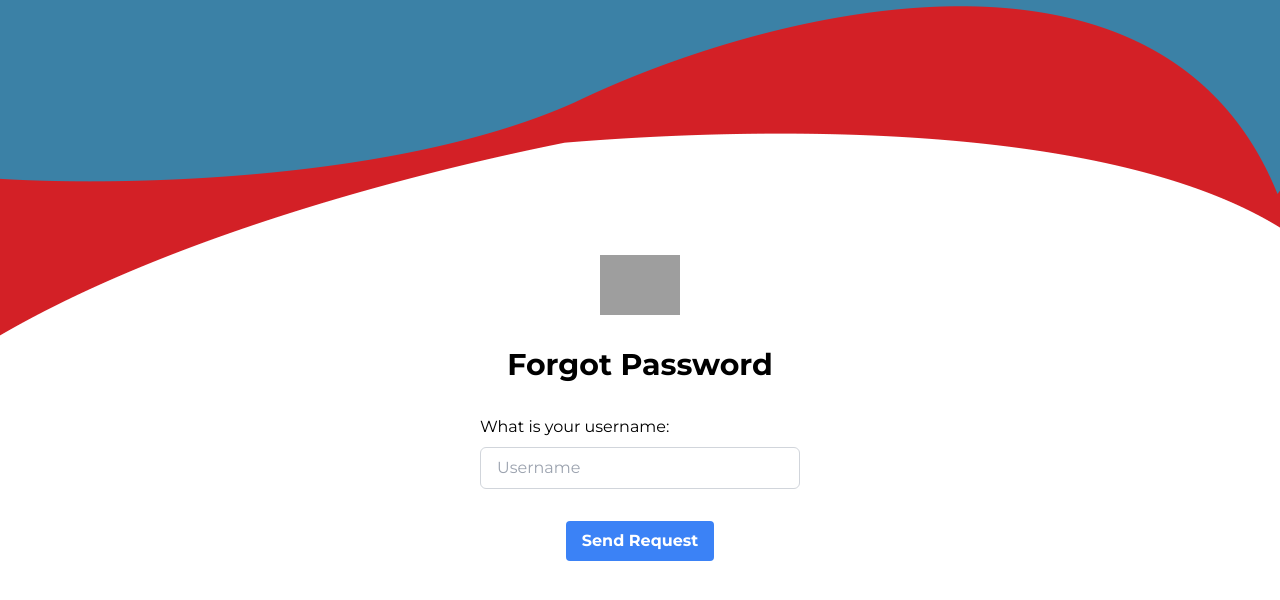
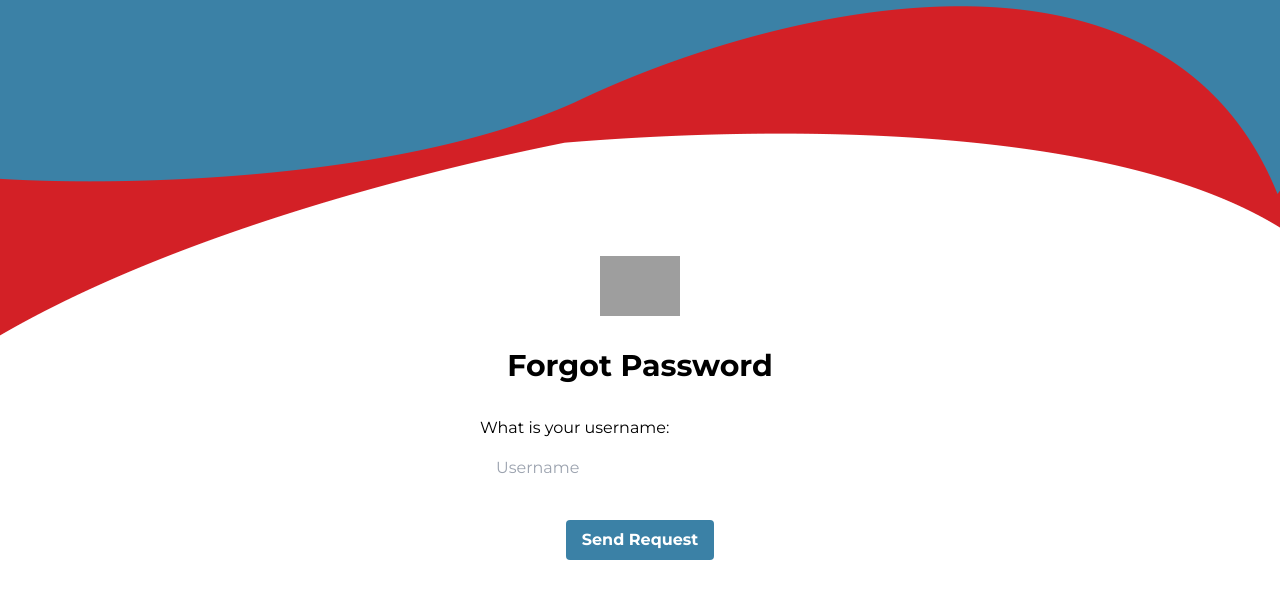
Before and after one commit to MGabrielI45/WebsitePTDKSEP2024, a Next.js app: page /LoginPage/ForgetPassword in a window 1280 px wide. Shown: the top 600 px of the page. Built offline with nearby package versions, Linux system fonts and the light colour scheme; grey boxes are pictures that could not be loaded.

Commit message:
added Forgot Password functionality
- added Resend
- added email template
- edited ForgotPassword page
- edited footer links

```diff
--- a/app/LoginPage/ForgetPassword/page.js
+++ b/app/LoginPage/ForgetPassword/page.js
@@ -1,7 +1,47 @@
+'use client'
+
 import React from 'react';
-import Link from 'next/link';
+import { useState } from 'react';
+import { useRouter } from "next/navigation";
 
 const ForgotPassword = () => {
+
+  const[data, setData] = useState({
+    username: ""
+  })
+
+  const[isSubmitting, setIsSubmitting] = useState(false)
+
+  const handleChange = event => {
+    const { name, value } = event.target;
+    setData((prevProps) => ({
+      ...prevProps,
+      [name]: value
+    }));
+  };
+
+  const router = useRouter()
+  const handleSubmit = async event => {
+
+    event.preventDefault()
+    setIsSubmitting(true)
+
+    const res = await fetch('../../api/send', {
+      method: 'POST',
+      body: JSON.stringify(data)
+    })
+
+    if (res.status === 200) {
+      setData({
+        username: ""
+      })
+      setIsSubmitting(false)
+      router.push('/LoginPage')
+    }
+
+    return res.json()
+  }
+
   const divStyle = {
     backgroundImage: 'url(/LoginBackground.png)',
     backgroundRepeat: 'no-repeat',
@@ -22,6 +62,9 @@ const ForgotPassword = () => {
           className="mt-4"
         />
         <h1 className="text-3xl font-bold mt-8">Forgot Password</h1>
+
+        {/* Form */}
+        <form id="forgot-password-form" onSubmit={handleSubmit} className="flex flex-col items-center justify-center">
           <div className="mt-8">
             <label htmlFor="username" className="block mb-2">
               What is your username:
@@ -31,16 +74,27 @@ const ForgotPassword = () => {
               id="username"
               name="username"
               placeholder="Username"
-            className="border border-gray-300 rounded-md px-4 py-2 w-80 focus:outline-none focus:border-blue-500"
+              value={data.username}
+              onChange={handleChange}
+              className="
+                rounded-md px-4 py-2 w-80 text-white
+                focus:outline-none focus:border-transparent focus:ring-0
+                autofill:shadow-[inset_0_0_0px_1000px_rgb(32,32,32)]
+              "
             />
           </div>
-        <button className="mt-8">
-          <Link href="/LoginPage">
-            <div className="block bg-blue-500 hover:bg-blue-700 text-white font-bold py-2 px-4 rounded focus:outline-none focus:bg-blue-700">
-              Send Request
+          <button type="submit" className="mt-8" disabled={isSubmitting}>
+            <div className="
+              block rounded bg-blue-100 text-white font-bold py-2 px-4
+              hover:bg-blue-200
+              focus:outline-none focus:border-transparent focus:ring-0
+              disabled:pointer-events-none disabled:opacity-80
+            ">
+              {(isSubmitting) ? 'Sending Request' : 'Send Request'}
             </div>
-          </Link>
           </button>
+        </form>
+
       </div>
     </div>
   );
--- /dev/null
+++ b/app/api/send/route.ts
@@ -0,0 +1,25 @@
+import { forgotPasswordEmail } from '../../emails/forgot-password';
+import { Resend } from 'resend';
+import { NextResponse } from 'next/server';
+
+const resend = new Resend(process.env.re_8WYU3XNW_LHKi5WmuhpFFxFvS58AR4SUL);
+
+export async function POST(req) {
+    try {
+        const body = await req.json()
+        const {username} = body
+        const data = await resend.emails.send({
+            from: 'Admin <onboarding@resend.dev>',
+            to: 'timothyniels@gmail.com',
+            subject: 'Forgot Password',
+            react: forgotPasswordEmail({
+                username: username
+            })
+        })
+
+        return NextResponse.json({data})
+    }
+    catch (error) {
+        return NextResponse.json({error})
+    }
+};
--- a/app/components/Footer.js
+++ b/app/components/Footer.js
@@ -20,16 +20,16 @@ const Footer = () => {
             <div className='my-5'>
                 <p className='text-xs font-normal mb-3'>Our Social Media</p>
                 <ul className='flex justify-center items-center'>
-                    <li className='mx-6'><Link href="https://youtube.com" target='_blank'><FaTiktok className='size-8' /></Link></li>
-                    <li className='mx-6'><Link href="https://youtube.com" target='_blank'><FaInstagram className='size-8'/></Link></li>
-                    <li className='mx-6'><Link href="https://youtube.com" target='_blank'><FaYoutube className='size-8'/></Link></li>
-                    <li className='mx-6'><Link href="https://youtube.com" target='_blank'><FaLinkedin className='size-8'/></Link></li>
+                    <li className='mx-6'><Link href="https://www.tiktok.com/@ksep_itb" target='_blank'><FaTiktok className='size-8' /></Link></li>
+                    <li className='mx-6'><Link href="https://www.instagram.com/ksepitb/" target='_blank'><FaInstagram className='size-8'/></Link></li>
+                    <li className='mx-6'><Link href="https://www.youtube.com/@kelompokstudiekonomidanpas9212" target='_blank'><FaYoutube className='size-8'/></Link></li>
+                    <li className='mx-6'><Link href="https://www.linkedin.com/company/ksepitb/" target='_blank'><FaLinkedin className='size-8'/></Link></li>
                 </ul>
             </div>
             <p className='text-sm mt-7'>&copy; 2023 Kelompok Studi Ekonomi dan Pasar Modal ITB. All Rights Reserved.</p>
         </div>
     );
 
-  };
+};
 
   export default Footer;
--- /dev/null
+++ b/app/emails/forgot-password.tsx
@@ -0,0 +1,77 @@
+import {
+    Body,
+    Button,
+    Container,
+    Column,
+    Head,
+    Heading,
+    Hr,
+    Html,
+    Img,
+    Link,
+    Preview,
+    Row,
+    Section,
+    Tailwind,
+    Text,
+    Font
+} from '@react-email/components';
+import * as React from 'react';
+
+interface ForgotPasswordEmailProps {
+    username: string;
+}
+
+export const forgotPasswordEmail: React.FC<Readonly<ForgotPasswordEmailProps>> = ({
+    username
+}) => (
+    <Html>
+        <Head>
+            <Font
+                fontFamily="Montserrat"
+                fallbackFontFamily="Verdana"
+                webFont={{
+                    url: "https://fonts.googleapis.com/css2?family=Montserrat:ital,wght@0,200;0,300;0,400;0,500;0,600;0,700;0,900;1,800&display=swap",
+                    format: "woff2",
+                }}
+                fontWeight={400}
+                fontStyle="normal"
+            />
+        </Head>
+        <Preview> Forgot Email </Preview>
+        <Tailwind>
+            <Body className="bg-slate-100 p-10 my-auto mx-auto">
+                <Container className="rounded-lg bg-white mx-auto w-1/2 p-10">
+                    <Section className="mb-5">
+                        <Img
+                            src="https://ksep-itb.com/static/media/Logo-Home.c767d475c54102a96a15.png"
+                            alt="Vercel"
+                            width="100"
+                            className="my-0 -mb-5 mx-auto"
+                        />
+                        <Heading className="text-black text-2xl font-bold text-center">
+                            Forgot Password...
+                        </Heading>
+                    </Section>
+                    <Hr />
+                    <Section className="mt-5">
+                        <Text className="text-black text-sm">
+                        Hello,
+                        </Text>
+                        <Text className="text-black text-sm">
+                            The PTD KSEP account <strong>{username}</strong> forgot their password.
+                        </Text>
+                    </Section>
+                    <Section className="text-center mt-5">
+                        <Button
+                            href="https://example.com"
+                            className="block rounded-lg bg-[#3B81A6] py-3 px-8 text-white text-base font-bold"
+                        >
+                            Resolve
+                        </Button>
+                    </Section>
+                </Container>
+            </Body>
+        </Tailwind>
+    </Html>
+);
--- a/app/page.js
+++ b/app/page.js
@@ -1,6 +1,7 @@
 import Image from 'next/image'
 import Hero from './components/Hero'
 import Reminder from './components/Reminder'
+
 export default function Home() {
   return (
     <section className=''>
--- a/jsconfig.json
+++ b/jsconfig.json
@@ -1,5 +1,6 @@
 {
   "compilerOptions": {
+    "jsx": "react",
     "paths": {
       "@/*": ["./src/*"]
     }
--- a/tailwind.config.js
+++ b/tailwind.config.js
@@ -27,5 +27,8 @@ module.exports = {
       }
     },
   },
-  plugins: [],
+  plugins: [
+    require('tailwindcss'),
+    require('autoprefixer')
+  ]
 }
```
Also changed, not shown: package.json (+5 -2 lines), 2 other files (tests, documents, lock files or other folders). Lines whose indentation alone changed are shown as unchanged.
